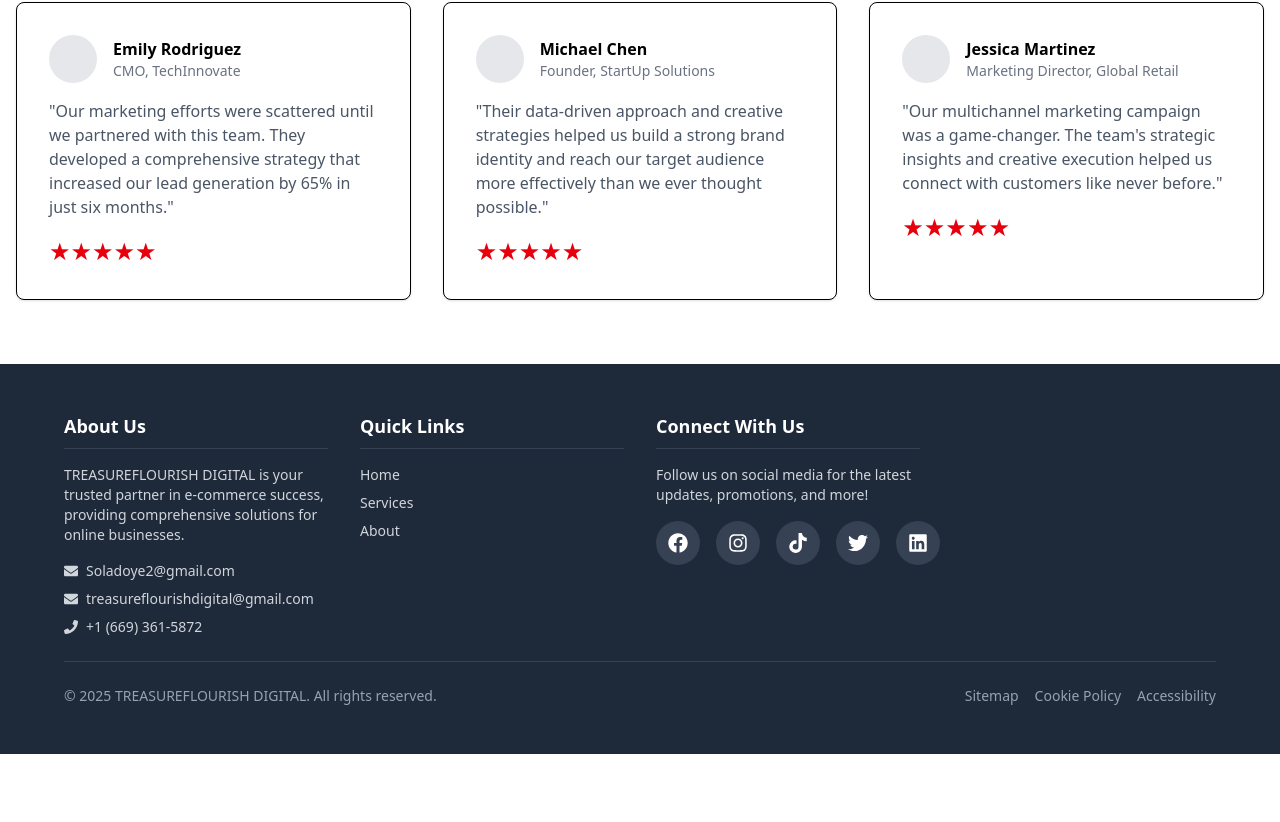
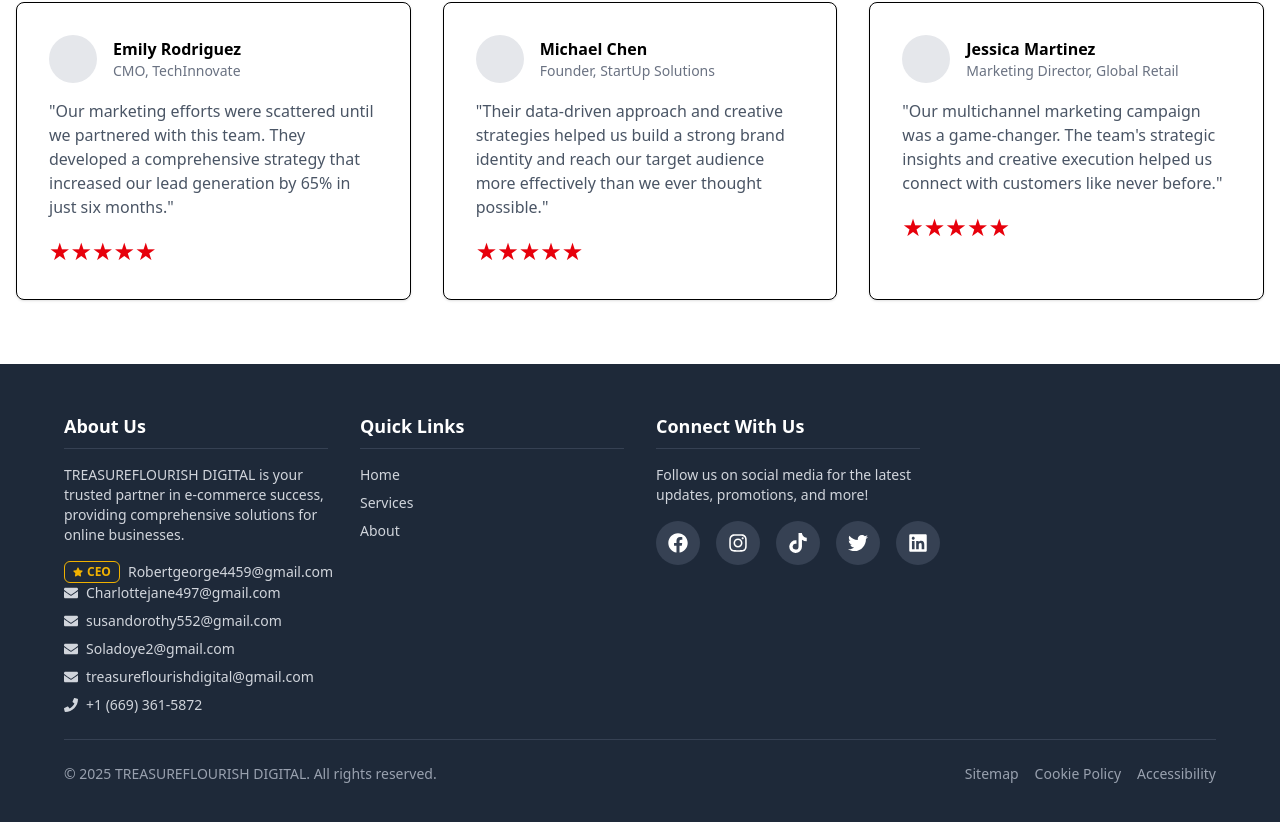
Before and after one commit to emmanuel67-m/TREASURETECH-HUB, a React (Vite) app: page /about in a window 1280 px wide. Shown: the part 1787-2609 px from the top of the page. Before the commit the page ends 2541 px from the top, so only its background shows below. Built offline with nearby package versions, Linux system fonts and the light colour scheme.

Commit message:
update code

```diff
--- a/src/components/Footer.jsx
+++ b/src/components/Footer.jsx
@@ -26,6 +26,37 @@ function Footer() {
             TREASUREFLOURISH DIGITAL is your trusted partner in e-commerce success, providing comprehensive solutions for online
             businesses.
           </p>
+          <div className="flex items-center space-x-2 text-sm text-gray-30">
+            <span className="flex items-center gap-1 px-2 py-0.5 border border-yellow-500 rounded-md text-yellow-500 text-xs font-semibold">
+              <FaStar className="text-yellow-500" size={10} />
+              CEO
+            </span>
+            <a
+              href="mailto:Robertgeorge4459@gmail.com"
+              className="text-sm text-gray-300 hover:text-white transition-colors duration-300"
+            >
+              Robertgeorge4459@gmail.com
+            </a>
+          </div>
+
+          <div className="flex items-center space-x-2 text-sm text-gray-300">
+            <FaEnvelope />
+            <a
+              href="mailto:Charlottejane497@gmail.com"
+              className="hover:text-white transition-colors duration-300"
+            >
+              Charlottejane497@gmail.com
+            </a>
+          </div>
+          <div className="flex items-center space-x-2 text-sm text-gray-300 mt-2">
+            <FaEnvelope />
+            <a
+              href="mailto:susandorothy552@gmail.com"
+              className="hover:text-white transition-colors duration-300"
+            >
+              susandorothy552@gmail.com
+            </a>
+          </div>
           <div className="flex items-center space-x-2 text-sm text-gray-300 mt-2">
             <FaEnvelope />
             <a
```
